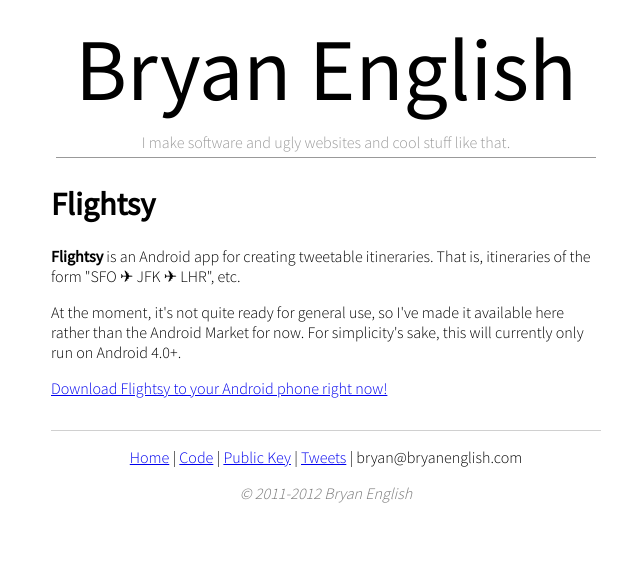
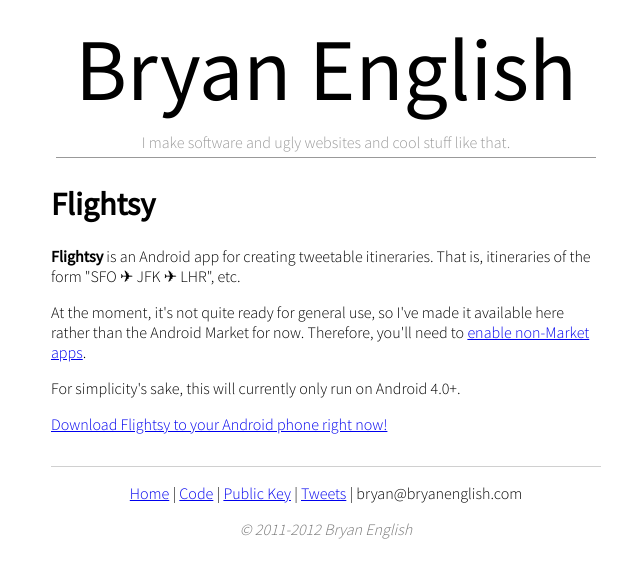
Before and after one commit to bengl/bengl.github.com, a Jekyll site: the page built from flightsy.html, in a window 1280 px wide. Shown: the top 578 px of the page, without its empty margins (314-954 px from the left). Built offline with Jekyll 4.4.1, drawn with Linux system fonts in a browser that asks for light colours.

Commit message:
flightsy non-market

```diff
--- a/flightsy.html
+++ b/flightsy.html
@@ -5,5 +5,6 @@
 <h1>Flightsy</h1>
 
 <p><b>Flightsy</b> is an Android app for creating tweetable itineraries. That is, itineraries of the form "SFO &#x2708; JFK &#x2708; LHR", etc. </p>
-<p>At the moment, it's not quite ready for general use, so I've made it available here rather than the Android Market for now. For simplicity's sake, this will currently only run on Android 4.0+.</p>
+<p>At the moment, it's not quite ready for general use, so I've made it available here rather than the Android Market for now. Therefore, you'll need to <a href="http://www.tech-recipes.com/rx/22616/android-allow-installation-of-non-market-apps/">enable non-Market apps</a>.</p>
+<p>For simplicity's sake, this will currently only run on Android 4.0+.</p>
 <p><a href="/Flightsy.apk">Download Flightsy to your Android phone right now!</a></p>
```
